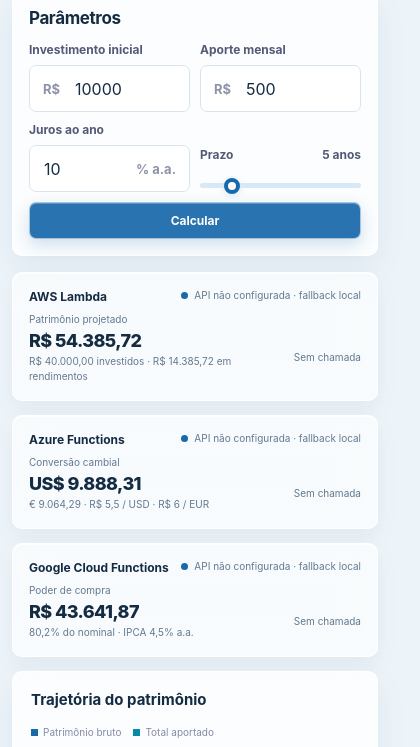
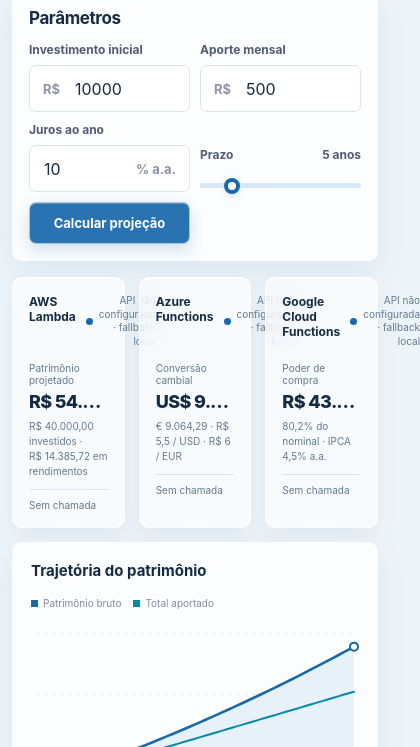
Before and after one commit to Pedro-Cavenaghi/Saasmulticloud, a plain HTML site: page frontend-app/ihminvest-frontend.html in a window 390 px wide. Shown: the part 66-813 px from the top of the page, 420 px wide, since content can reach past the window. Drawn offline with Linux system fonts and the light colour scheme.

Commit message:
refactor: simplificar o estilo e a estrutura do frontend, removendo classes desnecessárias

```diff
--- a/frontend-app/ihminvest-frontend.html
+++ b/frontend-app/ihminvest-frontend.html
@@ -174,21 +174,6 @@
       gap: 12px
     }
 
-    .form-actions {
-      display: flex;
-      flex-direction: column;
-      gap: 6px
-    }
-
-    .range-row {
-      display: flex;
-      justify-content: space-between;
-      align-items: center;
-      margin-top: 8px;
-      font-size: 11px;
-      color: var(--muted)
-    }
-
     input[type=range] {
       height: 5px;
       padding: 0;
@@ -238,39 +223,6 @@
     .primary:hover {
       background: #105b94;
       transform: translateY(-1px)
-    }
-
-    .secondary {
-      border: 1px solid rgba(255, 255, 255, .9);
-      border-radius: 7px;
-      background: rgba(255, 255, 255, .68);
-      padding: 10px 13px;
-      color: var(--blue);
-      font-weight: 700;
-      font-size: 11px;
-      backdrop-filter: blur(12px);
-      -webkit-backdrop-filter: blur(12px)
-    }
-
-    .form-actions .primary,
-    .form-actions .secondary {
-      padding: 10px 12px;
-      margin: 0;
-      font-size: 12px
-    }
-
-    .disclaimer {
-      display: flex;
-      gap: 9px;
-      color: var(--muted);
-      font-size: 10px;
-      line-height: 1.55;
-      margin: 10px 1px 0
-    }
-
-    .disclaimer svg {
-      flex: none;
-      margin-top: 1px
     }
 
     .dashboard {
@@ -459,55 +411,6 @@
         grid-template-columns: repeat(3, minmax(0, 1fr))
       }
 
-      .form-actions {
-        grid-column: span 3;
-        flex-direction: row
-      }
-
-      .form-actions button {
-        flex: 1
-      }
-
-      .module-grid {
-        grid-template-columns: 1fr
-      }
-
-      .module-card {
-        display: grid;
-        grid-template-columns: minmax(0, 1fr) auto;
-        column-gap: 14px;
-        align-items: center
-      }
-
-      .module-head {
-        grid-column: 1 / -1;
-        margin-bottom: 9px
-      }
-
-      .module-label,
-      .module-value,
-      .module-detail {
-        grid-column: 1
-      }
-
-      .module-value {
-        grid-row: 3
-      }
-
-      .module-detail {
-        grid-row: 4;
-        margin-top: 3px;
-        min-height: 0
-      }
-
-      .module-latency {
-        grid-column: 2;
-        grid-row: 3 / span 2;
-        align-self: center;
-        margin-top: 0;
-        padding: 0;
-        border: 0
-      }
     }
 
     @media(max-width:600px) {
@@ -522,14 +425,6 @@
       #investmentForm {
         grid-template-columns: repeat(2, minmax(0, 1fr));
         gap: 10px
-      }
-
-      .form-actions {
-        grid-column: span 2
-      }
-
-      .module-grid {
-        grid-template-columns: 1fr
       }
 
       .chart-head {
@@ -575,9 +470,7 @@
             <label for="months">Prazo <span id="monthsLabel">5 anos</span></label>
             <input id="months" name="months" type="range" min="1" max="360" value="60">
           </div>
-          <div class="form-actions">
-            <button class="primary" type="submit">Calcular</button>
-          </div>
+          <button class="primary" type="submit">Calcular projeção</button>
         </form>
       </aside>
 
```
Also changed, not shown: README.md.
